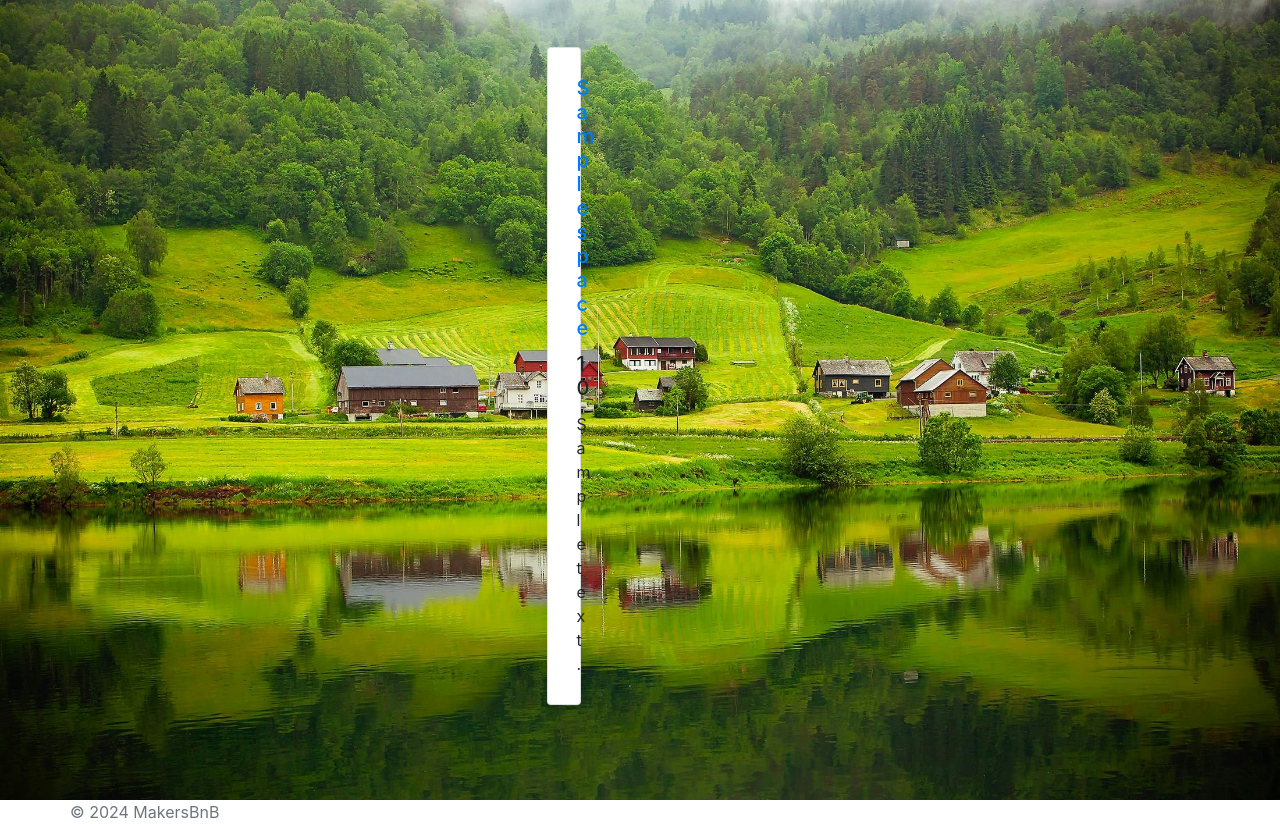
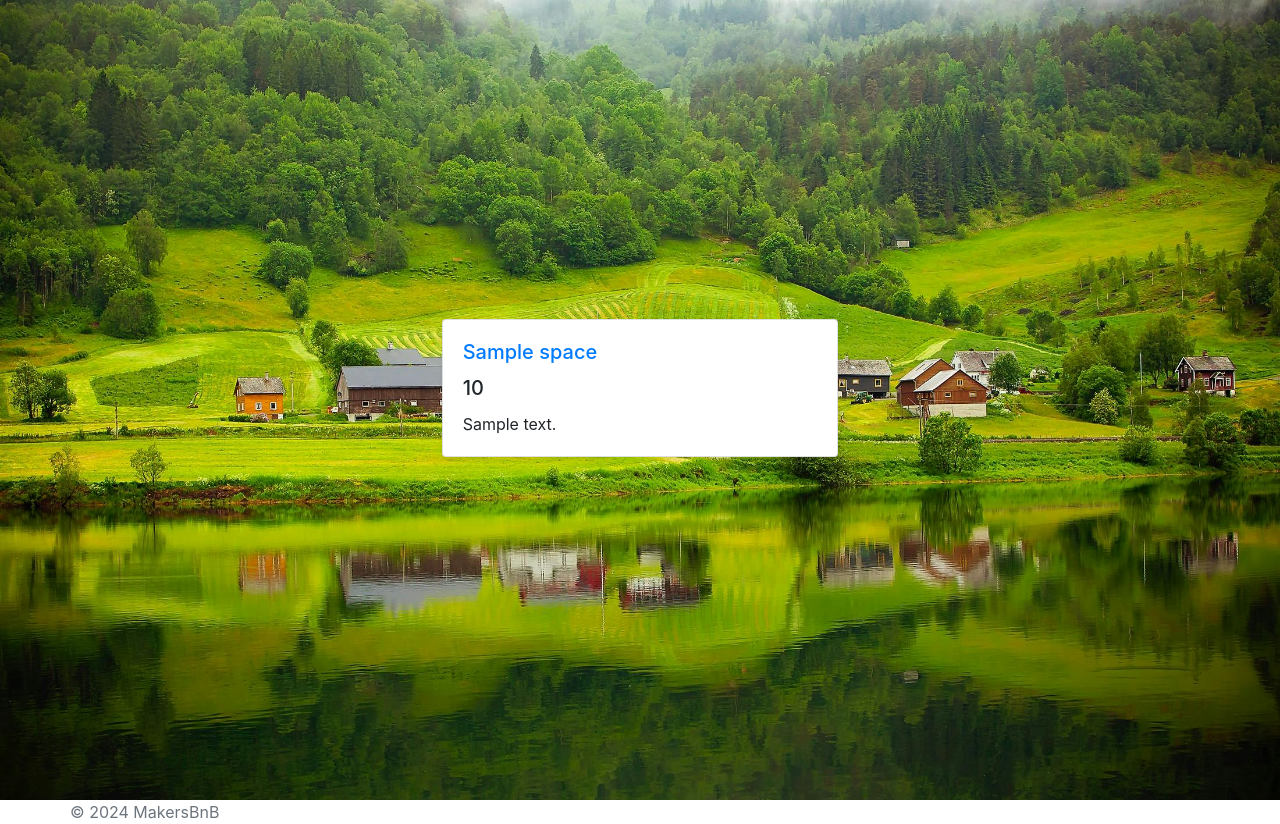
Before and after one commit to RobertMcIsaac/MakersBnB_Air, a Flask app: template templates/spaces.html in a window 1280 px wide. Shown: the part 56-880 px from the top of the page. Run offline with Flask 3, Linux system fonts and the light colour scheme; the template is opened without the code that fills it: most values are stand-ins (such as "Sample title", 1, 10 or a date in 2020); parts of the project's set-up code (start-up, migrations or seed data) failed here and were passed over; some libraries are stand-ins or nearby versions.

Commit message:
made cards same size

```diff
--- a/templates/spaces.html
+++ b/templates/spaces.html
@@ -10,10 +10,10 @@
 
         {% block content %}
         <div class="d-flex justify-content-center align-items-center vh-100 homepage_image">
-            <div class="row">
+            <div class="row d-flex justify-content-center align-items-stretch w-100">
                 {% for space in spaces %}
-                <div class="col-md-4">
-                    <div class="card mb-5 p-2 shadow-sm w-75 offset-md-1">
+                <div class="col-md-4 d-flex mb-4">
+                    <div class="card shadow-sm w-100 h-100">
                         <div class="card-body">
                             <a href="/spaces/{{space.id}}"> <h5 class="card-title">{{ space.name }}</h5></a>
                             <h5 class="card-title">{{ space.price }}</h5>
```
